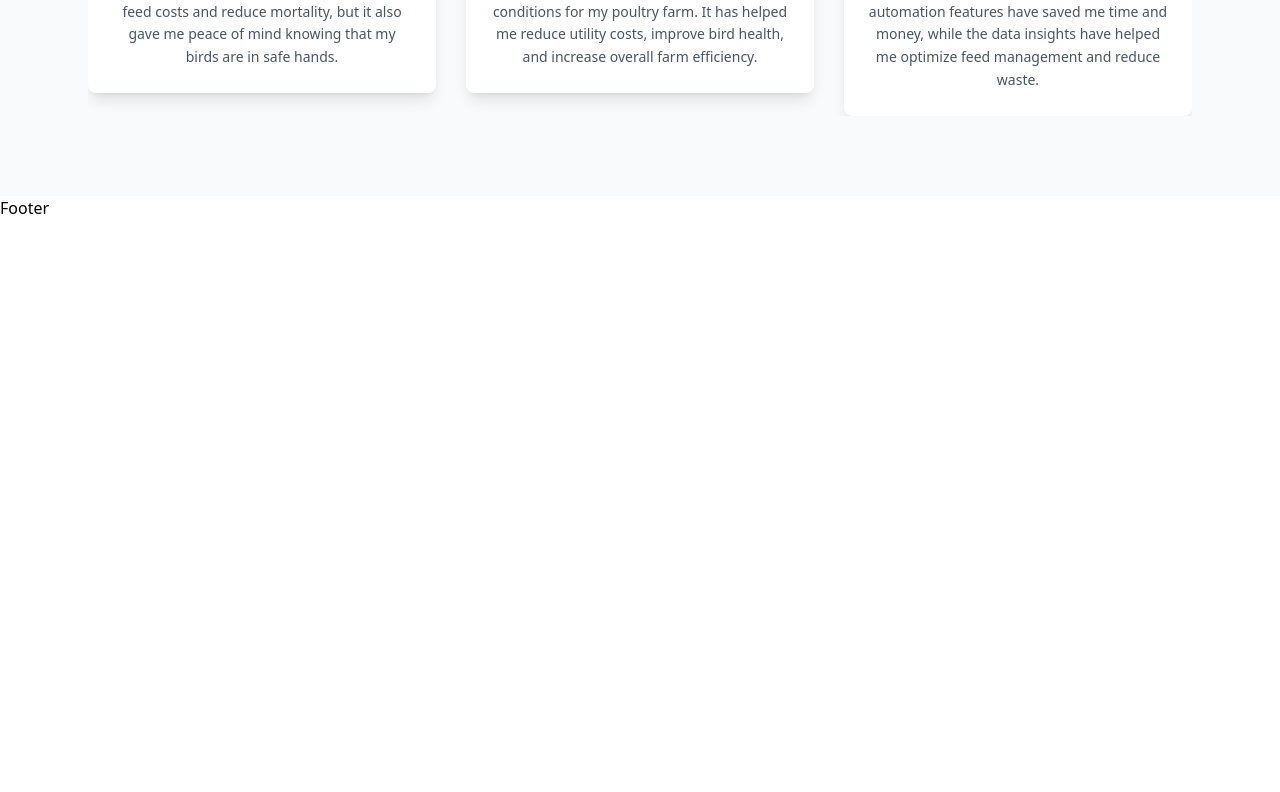
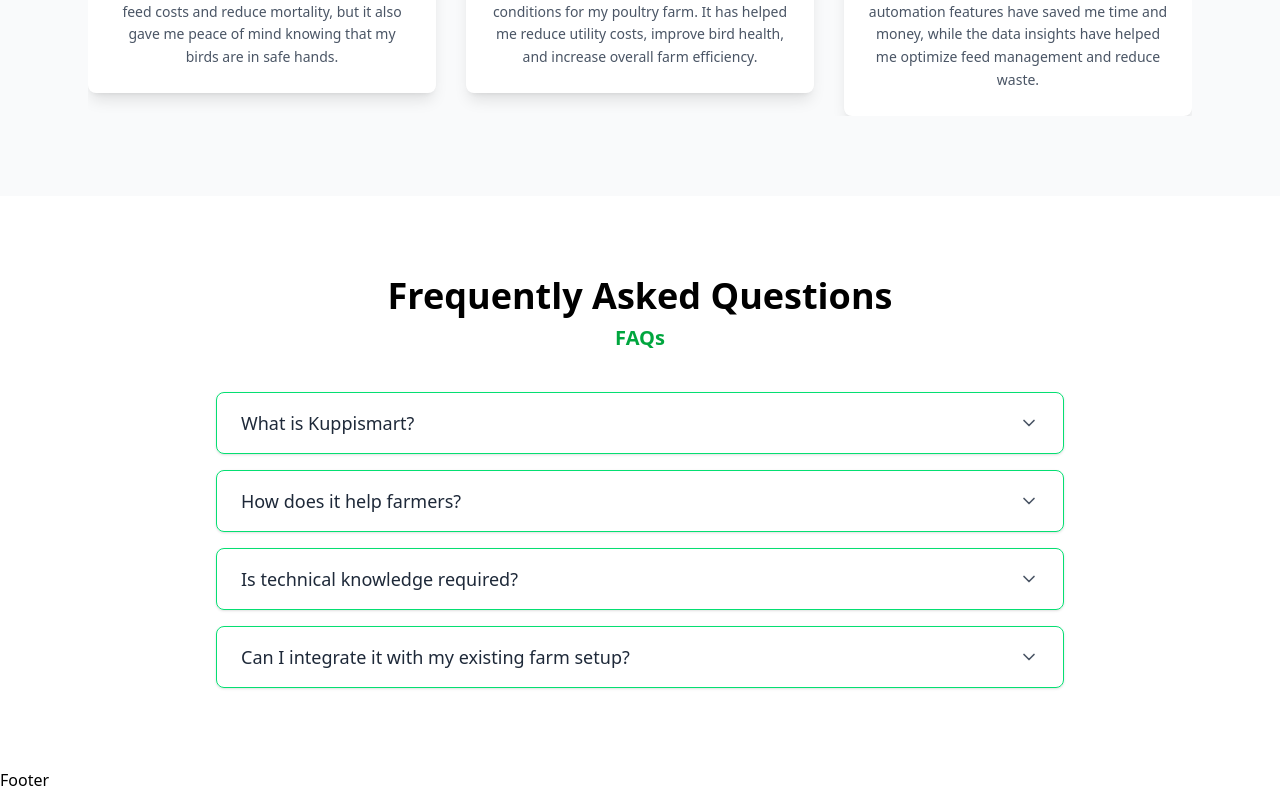
Before and after one commit to Sumitpal0572/Kuppismart_clone, a React (Vite) app: page / in a window 1280 px wide. Shown: the part 3801-4593 px from the top of the page. Before the commit the page ends 4021 px from the top, so only its background shows below. Built offline with nearby package versions, Linux system fonts and the light colour scheme.

Commit message:
FAQ section done

```diff
--- a/package.json
+++ b/package.json
@@ -11,6 +11,7 @@
   },
   "dependencies": {
     "@tailwindcss/vite": "^4.1.13",
+    "lucide-react": "^0.542.0",
     "react": "^18.3.1",
     "react-dom": "^18.3.1",
     "react-router-dom": "^7.8.2",
--- /dev/null
+++ b/src/components/Faq.jsx
@@ -0,0 +1,72 @@
+import React, { useState } from "react";
+import { ChevronDown } from "lucide-react"; // optional icon
+
+const faqs = [
+  {
+    question: "What is Kuppismart?",
+    answer:
+      "Kuppismart is an IoT-based solution designed to make poultry farms smarter, efficient, and cost-effective.",
+  },
+  {
+    question: "How does it help farmers?",
+    answer:
+      "It helps farmers reduce feed costs, improve bird health, automate monitoring, and increase overall efficiency.",
+  },
+  {
+    question: "Is technical knowledge required?",
+    answer:
+      "No, the system is designed to be simple and user-friendly, so farmers can operate it without any technical background.",
+  },
+  {
+    question: "Can I integrate it with my existing farm setup?",
+    answer:
+      "Yes, Kuppismart solutions are flexible and can be integrated with most existing setups.",
+  },
+];
+
+const FAQ = () => {
+  const [openIndex, setOpenIndex] = useState(null);
+
+  const toggleFAQ = (index) => {
+    setOpenIndex(openIndex === index ? null : index);
+  };
+
+  return (
+    <section className="w-full py-20 bg-white">
+      <div className="max-w-4xl mx-auto px-6 text-center">
+        {/* Heading */}
+        <h2 className="text-3xl md:text-4xl font-bold text-black">
+          Frequently Asked Questions
+        </h2>
+        <p className="text-green-600 font-semibold mt-2 text-xl">FAQs</p>
+
+        {/* FAQ Items */}
+        <div className="mt-10 space-y-4">
+          {faqs.map((faq, index) => (
+            <div
+              key={index}
+              className="border border-green-400 rounded-lg shadow-sm text-left"
+            >
+              <button
+                onClick={() => toggleFAQ(index)}
+                className="w-full flex justify-between items-center px-6 py-4 text-lg font-medium text-gray-800 focus:outline-none"
+              >
+                {faq.question}
+                <ChevronDown
+                  className={`w-5 h-5 text-gray-600 transform transition-transform ${
+                    openIndex === index ? "rotate-180" : ""
+                  }`}
+                />
+              </button>
+              {openIndex === index && (
+                <div className="px-6 pb-4 text-gray-600">{faq.answer}</div>
+              )}
+            </div>
+          ))}
+        </div>
+      </div>
+    </section>
+  );
+};
+
+export default FAQ;
--- a/src/pages/Home.jsx
+++ b/src/pages/Home.jsx
@@ -1,3 +1,4 @@
+import FAQ from "../components/Faq";
 import GoalsGrid from "../components/GoalsGrid";
 import HeroSection from "../components/HeroSection";
 import ImpactSection from "../components/ImpactSection";
@@ -16,6 +17,7 @@
       <Sustainability />
       <GoalsGrid />
       <Testimonials />
+      <FAQ />
     </>
   );
 }
```
Also changed, not shown: 1 other file (tests, documents, lock files or other folders).
